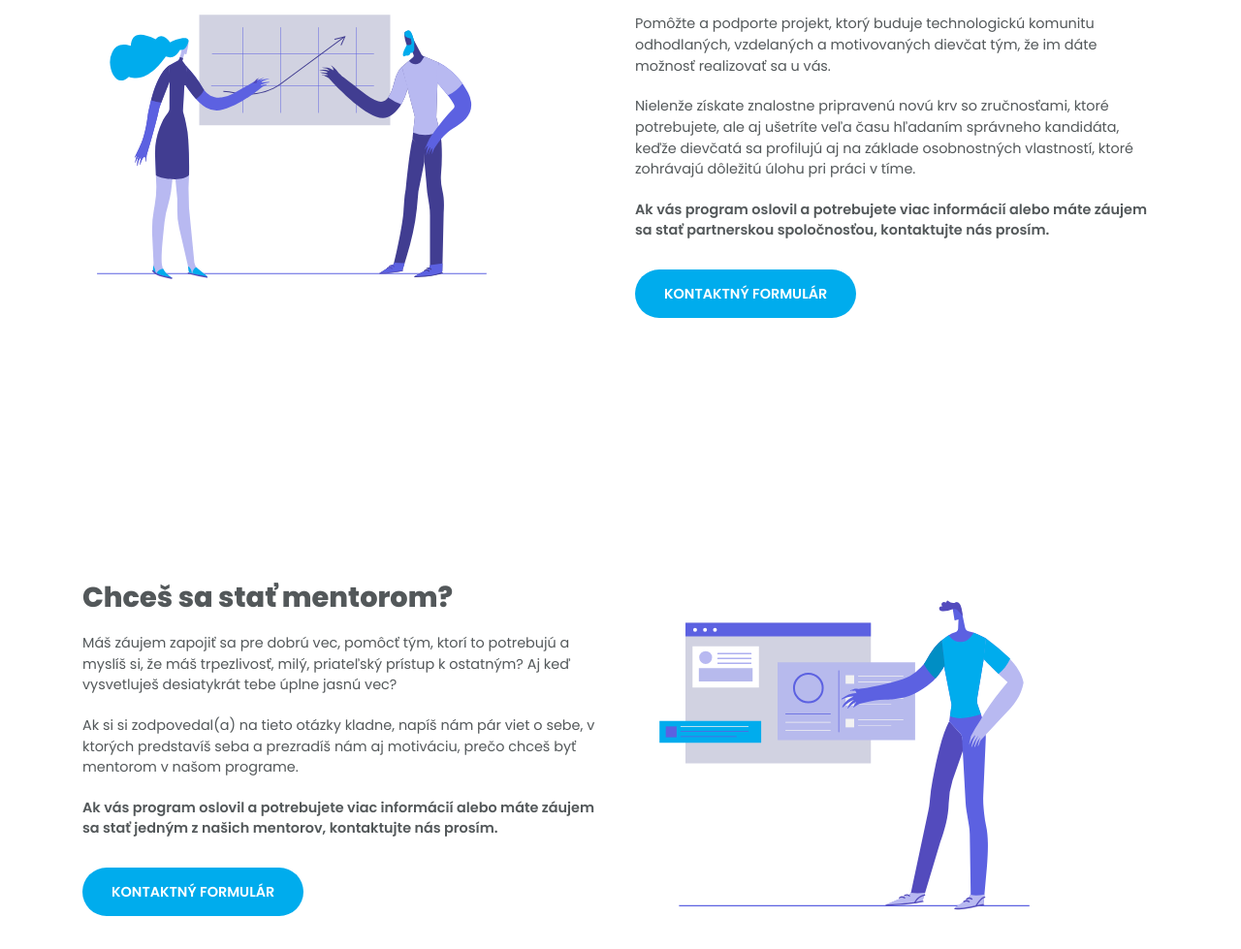
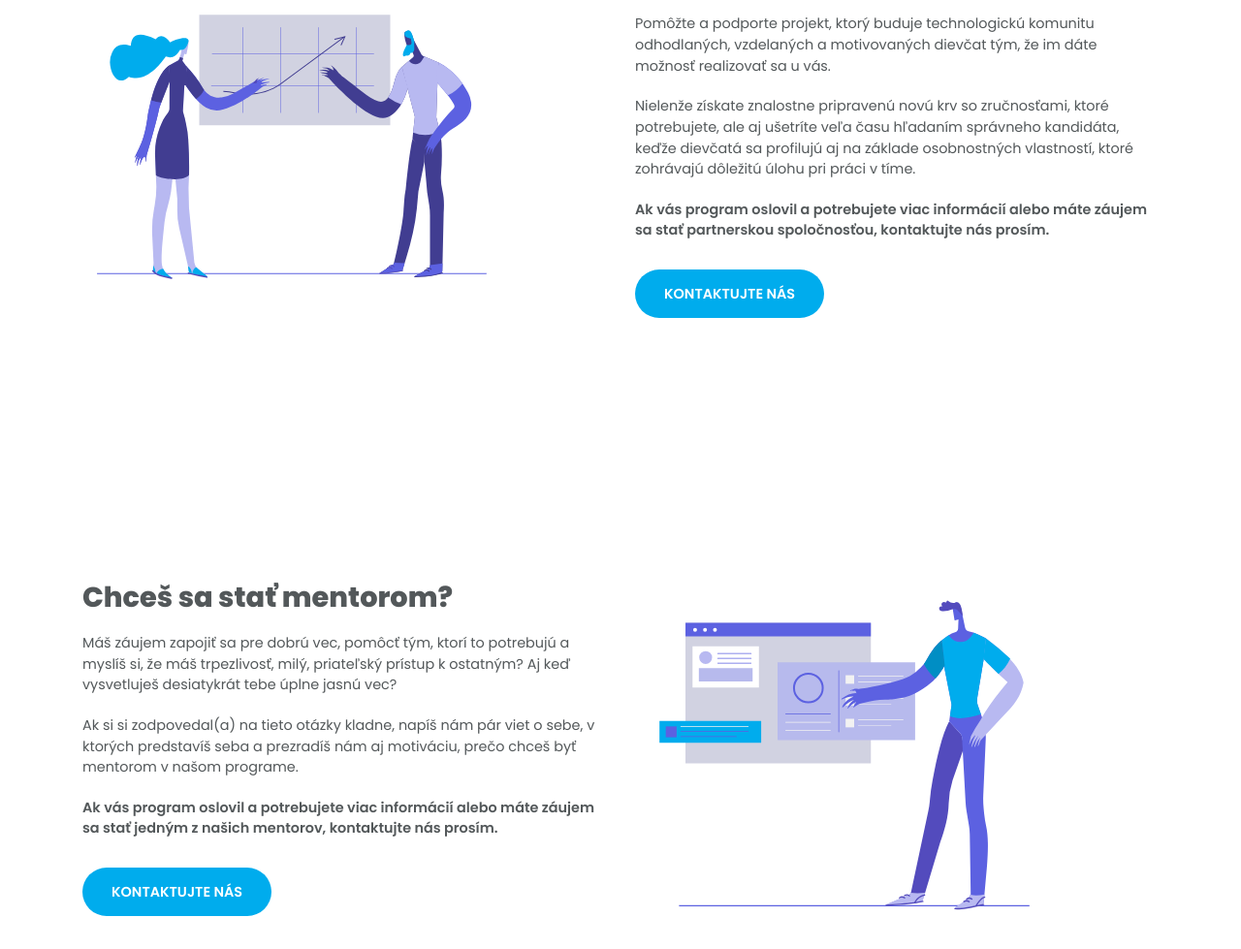
Before and after one commit to Progressbar/noodles-landing, a website: page public/index.html in a window 1280 px wide. Shown: the part 2688-3667 px from the top of the page at 97% size. Drawn offline with nearby package versions, Linux system fonts and the light colour scheme.

Commit message:
Add mail hrefs

```diff
--- a/public/index.html
+++ b/public/index.html
@@ -199,8 +199,8 @@
                         Ak vás program oslovil a potrebujete viac informácií alebo máte záujem sa stať partnerskou spoločnosťou, kontaktujte nás prosím.
                     </h5>
                     <p class="py-4">
-                        <a class="form-button" data-scrollto="contact">
-                            Kontaktný formulár
+                        <a class="form-button"  href="mailto:hi@noodles.digital?Subject=Chcem sa stať partnerom">
+                            Kontaktujte nás
                         </a>
                     </p>
                 </div>
@@ -225,8 +225,8 @@
                         Ak vás program oslovil a potrebujete viac informácií alebo máte záujem sa stať jedným z našich mentorov, kontaktujte nás prosím.
                     </h5>
                     <p class="py-4">
-                        <a class="form-button" data-scrollto="contact">
-                            Kontaktný formulár
+                        <a class="form-button" href="mailto:hi@noodles.digital?Subject=Chcem sa stať mentorom">
+                            Kontaktujte nás
                         </a>
                     </p>
                 </div>
@@ -239,7 +239,7 @@
         </div>
     </section>
 
-    <section id="contact" class="container-fluid container--gray container--spaced">
+    <section id="contact" class="d-none container-fluid container--gray container--spaced">
         <div class="container">
             <div class="row justify-content-center">
                 <div class="text-center">
```
